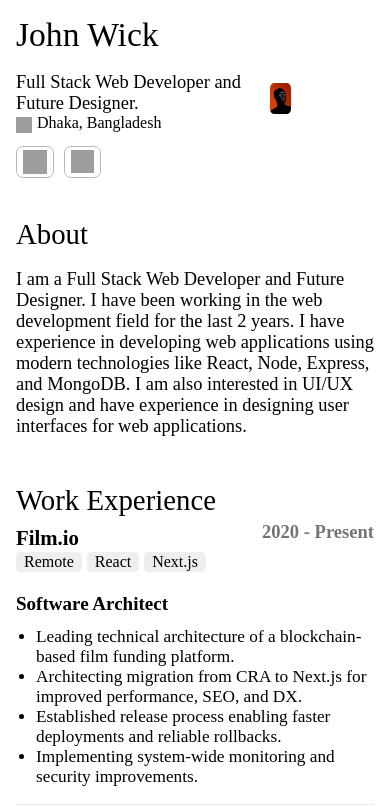
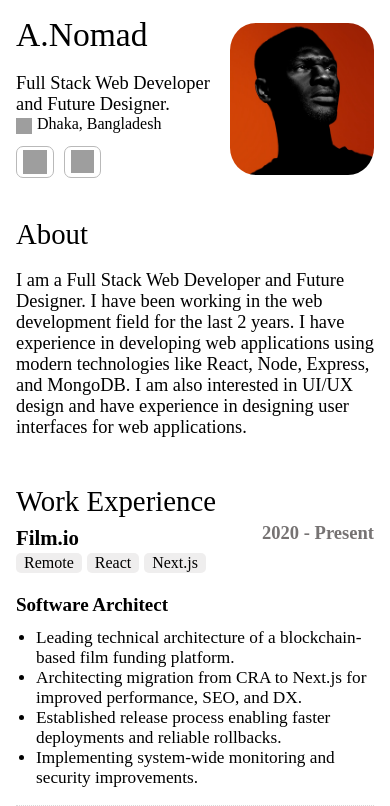
Before and after one commit to Brick-C/Minimalist-CV, a plain HTML site: page index.html in a window 390 px wide. Shown: the top 806 px of the page. Drawn offline with Linux system fonts and the light colour scheme; grey boxes are pictures that could not be loaded; a web font is replaced by a local one.

Commit message:
made it responsive

```diff
--- a/index.html
+++ b/index.html
@@ -3,7 +3,7 @@
   <head>
     <meta charset="UTF-8" />
     <meta name="viewport" content="width=device-width, initial-scale=1.0" />
-    <title>Tamjid Hossain - Resume</title>
+    <title>Minimalist - Resume</title>
     <link rel="preconnect" href="https://fonts.googleapis.com" />
     <link rel="preconnect" href="https://fonts.gstatic.com" crossorigin />
     <link
@@ -17,14 +17,12 @@
         rel="stylesheet"
         href="https://fonts.googleapis.com/css2?family=New+Amsterdam&family=Zain"
     /></noscript>
-
-    <!-- CSS styling -->
     <style>
       body {
         font-family: "New Amsterdam", "Zain";
-        margin: 4% auto;
-        max-width: 1200px;
-        padding: 0 2em;
+        margin: 4% 0;
+        padding: 0 24%;
+        text-align: center;
       }
 
       /* header styling */
@@ -87,9 +85,8 @@
 
       .photo {
         img {
-          width: 20%;
-          height: auto;
-          max-width: 144px;
+          width: 144px;
+          height: 152px;
           border-radius: 18%;
           object-fit: cover;
         }
@@ -98,7 +95,7 @@
       /* About styling */
       .about {
         display: flex;
-        flex-direction: column;
+        justify-content: space-between;
         margin-top: 3%;
         .about-text {
           text-align: left;
@@ -282,8 +279,7 @@
           gap: 2%;
 
           .box-card {
-            flex: 1 1 calc(32% - 20px); /* Allows flex items to shrink/grow */
-            min-width: 200px; /* Prevents items from becoming too small */
+            flex: 1 0 calc(32% - 20px);
             padding: 2px 14px;
             border: 1px solid #e0dede;
             border-radius: 5px;
@@ -481,7 +477,7 @@
   <body>
     <div class="header">
       <div class="header-text">
-        <h2>John Wick</h2>
+        <h2>A.Nomad</h2>
         <p>Full Stack Web Developer and Future Designer.</p>
         <div class="location">
           <p>
```
